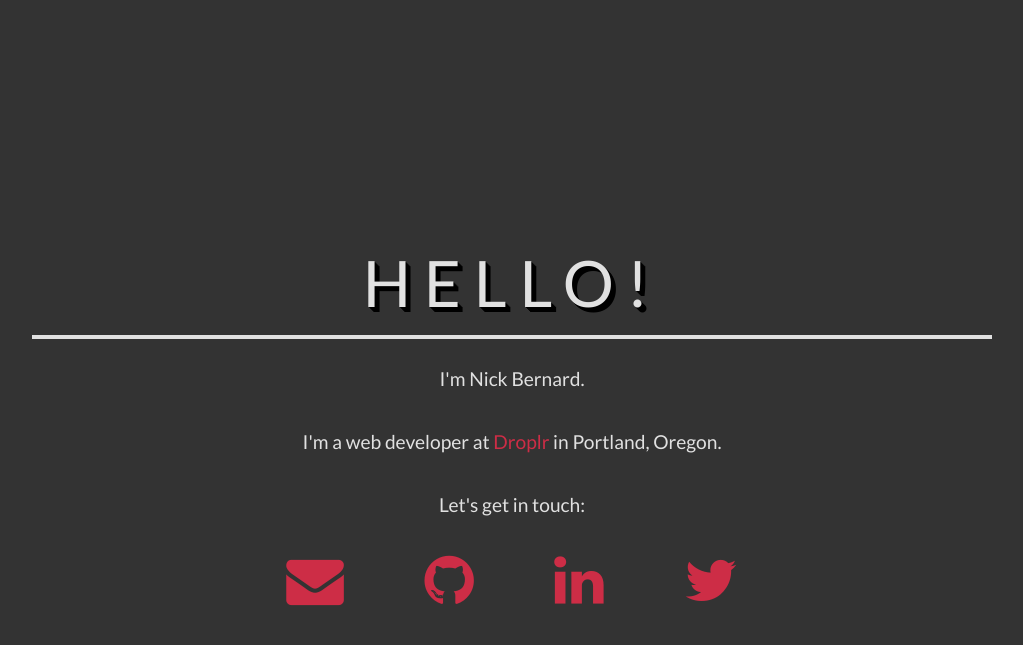
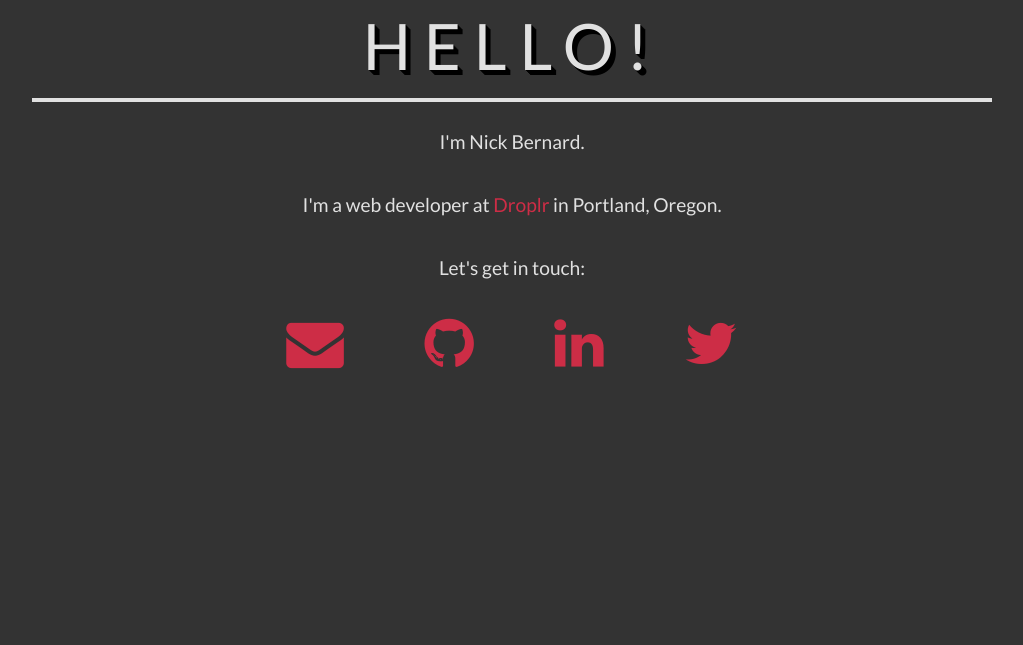
Before and after one commit to nrbernard/nrbernard.github.io, a Jekyll site: the page built from index.html, in a window 1280 px wide. Shown: the top 645 px of the page, without its empty margins (128-1151 px from the left). Built offline with Jekyll 4.4.1, drawn with Linux system fonts in a browser that asks for light colours; nearby versions of some CDN libraries; library files that are not in the unit come from our copies; Markdown is read by kramdown in place of the engine named in the settings.

Commit message:
Simplify home template

```diff
--- a/_includes/head.html
+++ b/_includes/head.html
@@ -1,5 +1,3 @@
-<!DOCTYPE html>
-<html>
 <head>
   <meta charset="utf-8">
   <meta http-equiv="X-UA-Compatible" content="IE=edge,chrome=1">
@@ -11,14 +9,10 @@
   {% include og-tags.html %}
 
   <link href='http://fonts.googleapis.com/css?family=Lato:400,400italic' rel='stylesheet' type='text/css'>
-      <link rel="stylesheet" href="/css/normalize.css">
   <link rel="stylesheet" href="/css/font-awesome.min.css">
   <link rel="stylesheet" href="/css/global.css">
 
   <link rel="author" href="https://plus.google.com/u/0/+NickBernard503/posts">
 
-      <script src="/js/vendor/jquery-1.11.1.min.js"></script>
-      <script src="/js/scripts.js"></script>
-
   {% include ga-tags.html %}
 </head>
--- a/_layouts/default.html
+++ /dev/null
@@ -1,7 +0,0 @@
-{% include head.html %}
-  <body>
-    {% include content.html %}
-
-    {% include footer.html %}
-  </body>
-</html>
--- /dev/null
+++ b/_layouts/home.html
@@ -0,0 +1,7 @@
+<!DOCTYPE html>
+<html>
+  {% include head.html %}
+  <body>
+    {{ content }}
+  </body>
+</html>
--- a/index.html
+++ b/index.html
@@ -1,5 +1,5 @@
 ---
-layout: default
+layout: home
 title-tag: Nick Bernard is a Web Developer Portland, OR
 description: Nick Bernard is a web developer in Portland, OR.
 ---
```
Lines whose indentation alone changed are shown as unchanged.
